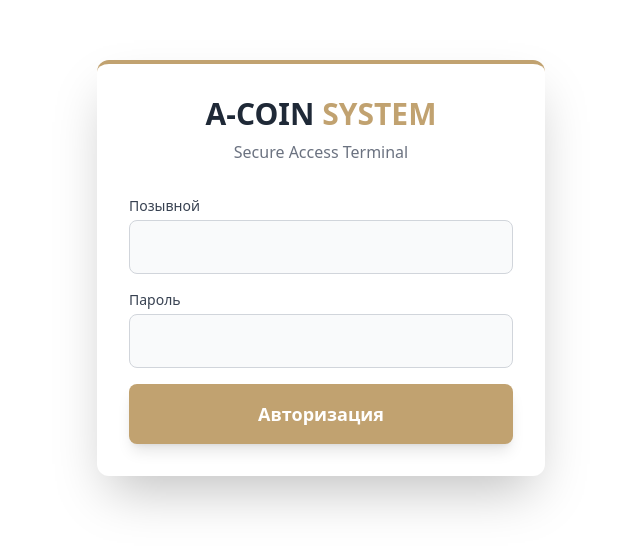
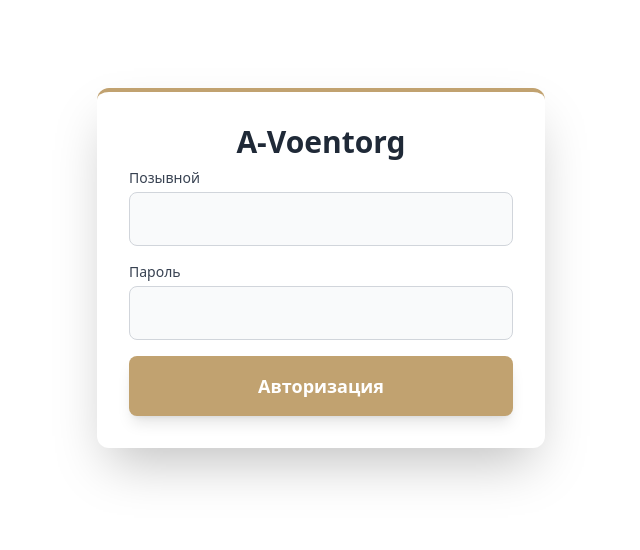
Before and after one commit to Levan2288/f-a-coin, a plain HTML site: page public/index.html in a window 1280 px wide. Shown: the part 132-682 px from the top of the page, without its empty margins (319-959 px from the left). Drawn offline with nearby package versions, Linux system fonts and the light colour scheme.

Commit message:
косметика

```diff
--- a/public/index.html
+++ b/public/index.html
@@ -25,8 +25,7 @@
     <!-- Auth Screen -->
     <div id="auth-screen" class="fixed inset-0 z-[50] bg-white flex items-center justify-center transition-all duration-500 px-4">
         <div class="w-full max-w-md p-8 bg-white shadow-2xl rounded-xl border-t-4 border-[#c1a270]">
-            <h1 class="text-3xl font-bold text-gray-800 text-center mb-2">A-COIN <span class="text-[#c1a270]">SYSTEM</span></h1>
-            <p class="text-center text-gray-500 mb-8">Secure Access Terminal</p>
+            <h1 class="text-3xl font-bold text-gray-800 text-center mb-2">A-Voentorg</h1>
 
             <form id="login-form" class="space-y-4">
                 <div>
@@ -52,7 +51,7 @@
         <aside class="w-64 bg-white shadow-xl z-30 hidden md:flex flex-col h-full border-r border-gray-200">
             <div class="p-6 border-b border-gray-100 flex items-center gap-2">
                 <i data-lucide="shield" class="text-[#c1a270] w-8 h-8"></i>
-                <span class="text-xl font-bold tracking-wider">ARMORY</span>
+                <span class="text-xl font-bold tracking-wider">Voentorg</span>
             </div>
 
             <nav class="flex-1 overflow-y-auto py-4">
@@ -81,7 +80,7 @@
             <div class="md:hidden bg-white px-4 py-3 shadow-sm flex justify-between items-center z-20 flex-shrink-0 border-b border-gray-200">
                 <div class="flex items-center gap-2">
                     <i data-lucide="shield" class="text-[#c1a270] w-6 h-6"></i>
-                    <span class="font-bold text-gray-800 tracking-wide">ARMORY</span>
+                    <span class="font-bold text-gray-800 tracking-wide">Voentorg</span>
                 </div>
                 <div class="flex items-center gap-3">
                     <div class="text-right">
```
